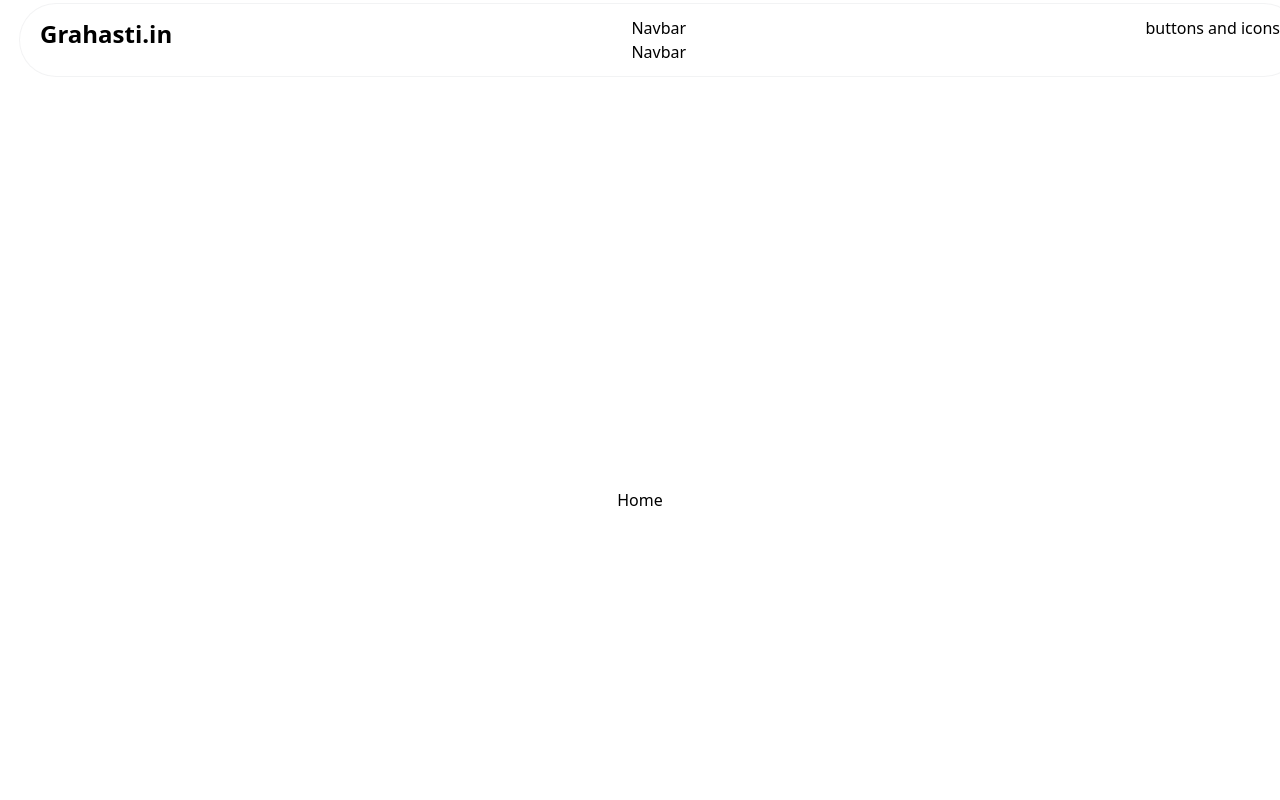
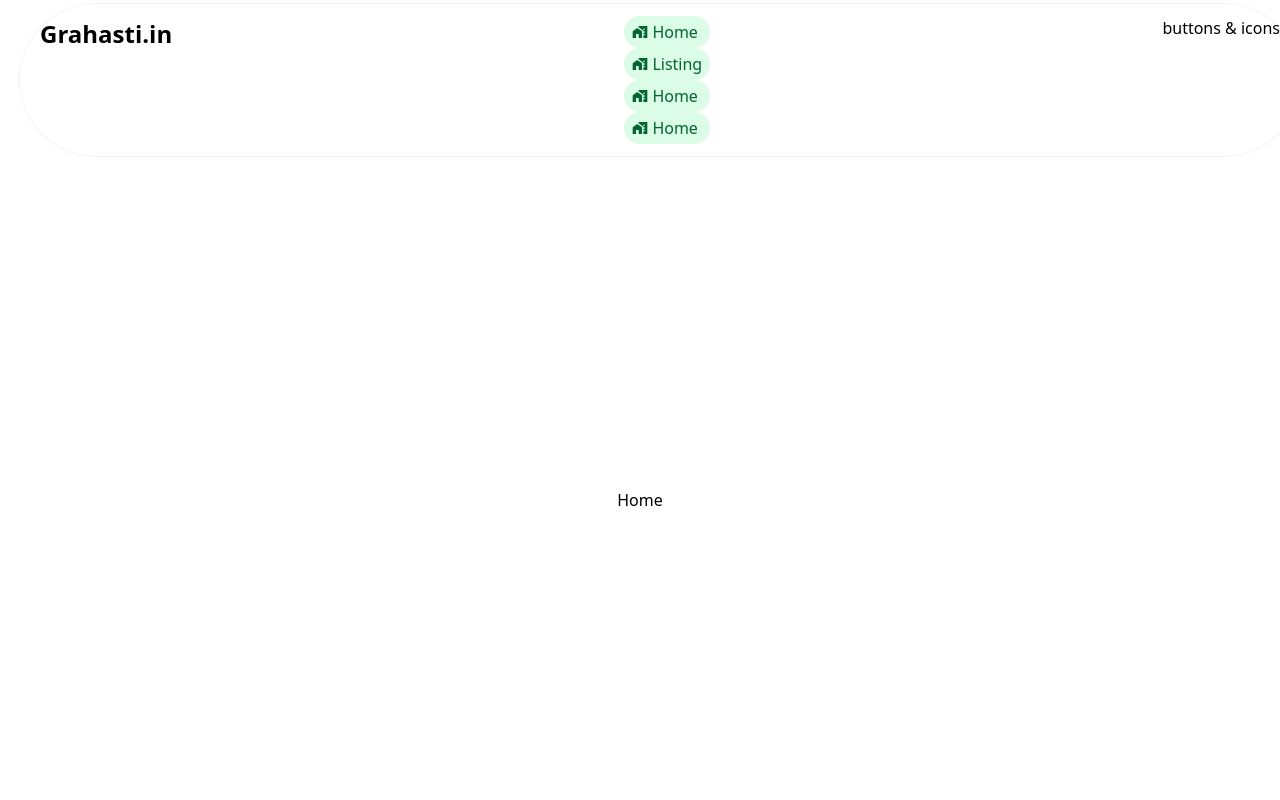
Before and after one commit to Aman745289/grahasti.in, a React (Vite) app in the folder client/: page / in a window 1280 px wide. Shown: the top 800 px of the page. Built offline with nearby package versions, Linux system fonts and the light colour scheme.

Commit message:
fourth committt

```diff
--- a/client/src/components/Header.jsx
+++ b/client/src/components/Header.jsx
@@ -13,15 +13,15 @@ const Header = () => {
 
                 </Link>
                 {/* navbar */}
-                <div>
+                <div className='flex items-center gap-x-4'>
                     {/* Desktop */}
                     <Navbar/>
                     {/* Mobile */}
-                    <Navbar/>
+                    {/* navbar */}
                 </div>
                 {/* buttons */}
                 <div>
-                    buttons and icons
+                    buttons & icons
                 </div>
             </div>
         </div>
--- a/client/src/components/Navbar.jsx
+++ b/client/src/components/Navbar.jsx
@@ -1,8 +1,32 @@
 import React from 'react'
+import { NavLink } from 'react-router-dom'
+import { MdHomeWork } from 'react-icons/md'
 
 const Navbar = () => {
   return (
-    <div>Navbar</div>
+    <nav>
+        <NavLink to={"/"} className={({isActive}) => isActive ? " active-link flex items-center gap-x-1 rounded-full px-2 py-1 bg-green-100 text-green-800" :
+        "flex items-center gap-x-1 rounded-full px-2 py-1 bg-green-100 text-green-800"}>
+        <MdHomeWork/>
+        <div>Home</div>
+        </NavLink>
+        <NavLink to={"/listing"} className={({isActive}) => isActive ? " active-link flex items-center gap-x-1 rounded-full px-2 py-1 bg-green-100 text-green-800" :
+        "flex items-center gap-x-1 rounded-full px-2 py-1 bg-green-100 text-green-800"}>
+        <MdHomeWork/>
+        <div>Listing</div>
+        </NavLink>
+        <NavLink to={"/"} className={({isActive}) => isActive ? " active-link flex items-center gap-x-1 rounded-full px-2 py-1 bg-green-100 text-green-800" :
+        "flex items-center gap-x-1 rounded-full px-2 py-1 bg-green-100 text-green-800"}>
+        <MdHomeWork/>
+        <div>Home</div>
+        </NavLink>
+        <NavLink to={"/"} className={({isActive}) => isActive ? " active-link flex items-center gap-x-1 rounded-full px-2 py-1 bg-green-100 text-green-800" :
+        "flex items-center gap-x-1 rounded-full px-2 py-1 bg-green-100 text-green-800"}>
+        <MdHomeWork/>
+        <div>Home</div>
+        </NavLink>
+
+    </nav>
   )
 }
 
```
